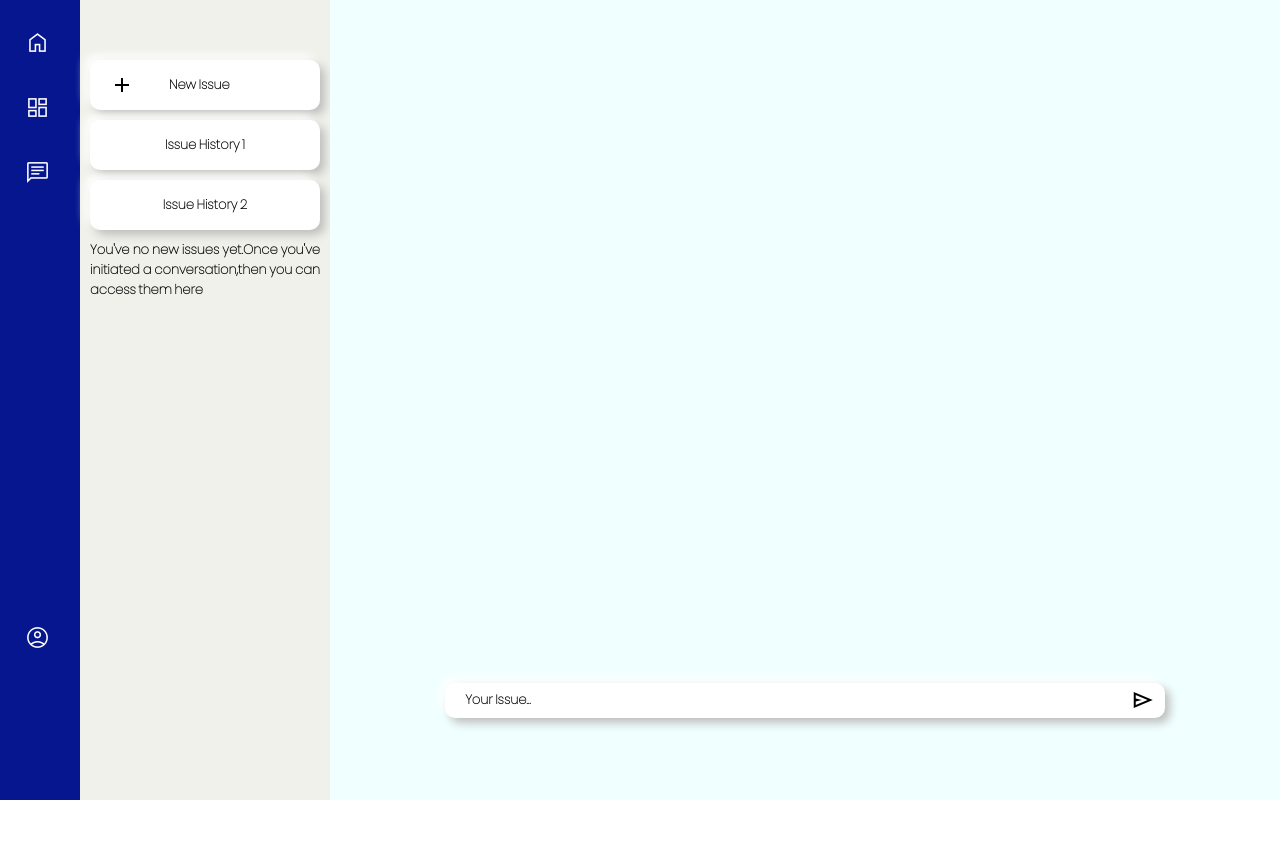
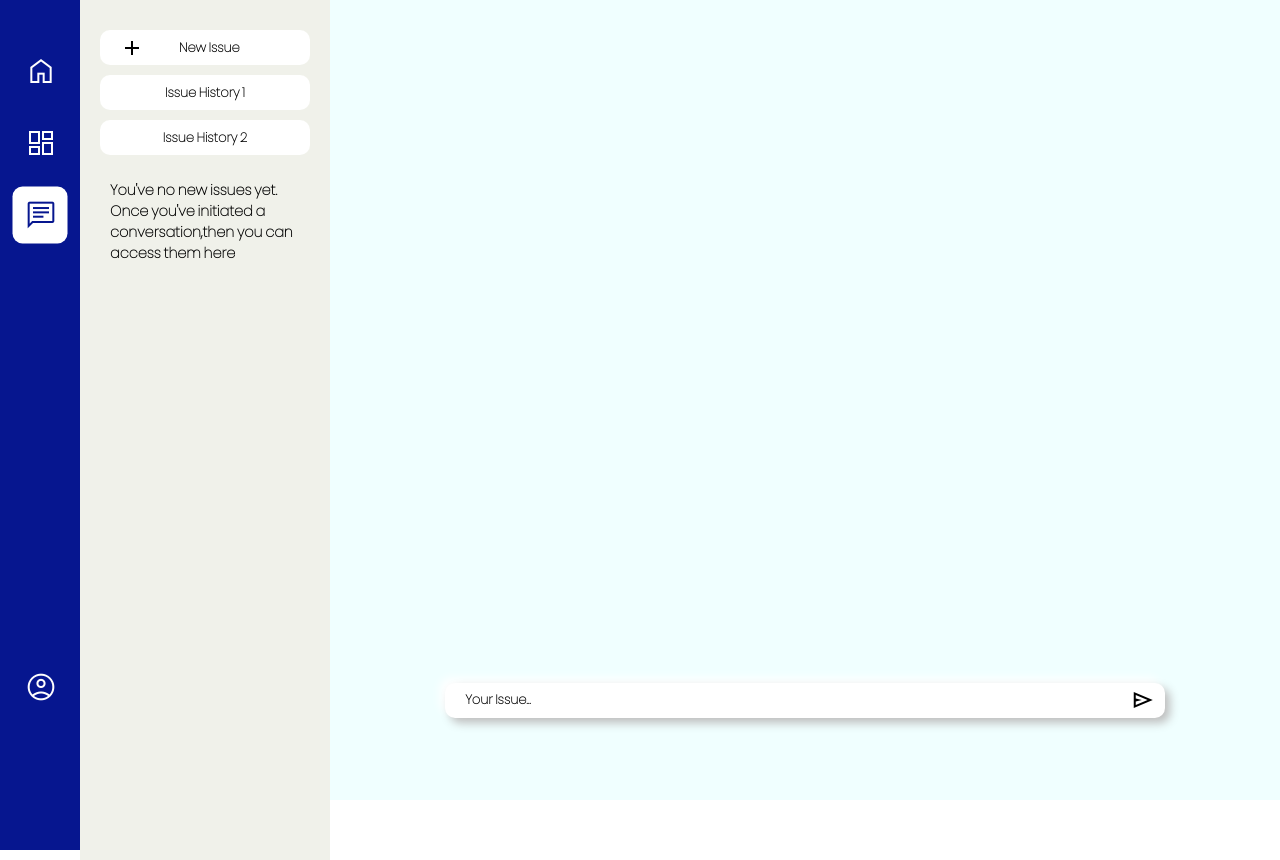
Before and after one commit to AshwinKumar-V/MISA, an Angular app in the folder FrontEnd/MISA/: page /user in a window 1280 px wide. Before the commit the page ends 800 px from the top, so only its background shows below. Built offline with nearby package versions, Linux system fonts and the light colour scheme.

Commit message:
minor updates on sidebar and panel

```diff
--- a/FrontEnd/MISA/src/app/panel/panel.component.css
+++ b/FrontEnd/MISA/src/app/panel/panel.component.css
@@ -4,8 +4,7 @@
     display: flex;
     flex-direction: column;
     height: 100vh;
-    padding-left: 10px;
-    padding-right: 10px;
+    padding: 30px 20px;
     gap: 10px;
 }
 .new-issue-box{
@@ -14,12 +13,11 @@
     flex-direction: row;
     justify-content:left;
     align-items: center;
-    height: 50px; /* Set the height of the box */
+    height: 35px; /* Set the height of the box */
     border-radius: 10px;
     gap:35px;
     padding-left: 20px;
-    box-shadow:  5px 5px 10px #bebebe,
-             -5px -5px 10px #ffffff;
+
 }
 
 .issue-history-box{
@@ -27,21 +25,18 @@
     display: flex;
     justify-content: center;
     align-items: center;
-    height: 50px; /* Set the height of the box */
+    height: 35px; /* Set the height of the box */
     border-radius: 10px;
-    box-shadow:  5px 5px 10px #bebebe,
-             -5px -5px 10px #ffffff;
+
 }
 
-.issue-list::before {
-    content: '';
-    height: 50px;
-  }
+
 
 .center-text {
     text-align: center;
   }
 
-  .center-text-no-issue {
-    text-align:justify;
-  }
+.center-text-no-issue {
+    margin: 15px 10px;
+    font-size: 0.9rem;
+}
--- a/FrontEnd/MISA/src/app/panel/panel.component.html
+++ b/FrontEnd/MISA/src/app/panel/panel.component.html
@@ -11,5 +11,5 @@
     <div class="issue-history-box">
         <div class="center-text">Issue History 2</div>
     </div>
-    <div class="center-text-no-issue">You've no new issues yet.Once you've initiated a conversation,then you can access them here</div>
+    <div class="center-text-no-issue">You've no new issues yet. Once you've initiated a conversation,then you can access them here</div>
 </div>
--- a/FrontEnd/MISA/src/app/sidebar/sidebar.component.css
+++ b/FrontEnd/MISA/src/app/sidebar/sidebar.component.css
@@ -6,8 +6,7 @@
     flex-direction: column;
     height: 100vh;
     /* padding-top: 100px; */
-    padding-left: 25px;
-    padding-right: 10px;
+    padding: 25px;
 }
 
 .sidebar::before {
@@ -17,7 +16,7 @@
 
 .material-symbols-outlined {
     color: rgb(254, 254, 254);
-    font-size: 25px;
+    font-size: 32px;
     /* flex:1; */
     font-variation-settings:
     'FILL' 0,
@@ -25,6 +24,30 @@
     'GRAD' 0,
     'opsz' 48
   }
+
+.selected{
+  color: #06168f;
+  position: relative;
+  z-index: 1;
+}
+.selected::before {
+  content: "";
+  position: absolute;
+  top: 50%;
+  left: 50%;
+  transform: translate(-50%, -50%);
+  width: calc(100% + 25px);
+  height: calc(100% + 25px);
+  border-radius: 10px;
+  background-color: white;
+  z-index: -1;
+}
+  .material-symbols-outlined:hover{
+    cursor: pointer;
+  }
+
+
+
 
 .material-symbols-outlined:nth-child(3),
 .material-symbols-outlined:nth-child(4) {
--- a/FrontEnd/MISA/src/app/sidebar/sidebar.component.html
+++ b/FrontEnd/MISA/src/app/sidebar/sidebar.component.html
@@ -7,7 +7,7 @@
     <span class="material-symbols-outlined">
         dashboard
     </span>
-    <span class="material-symbols-outlined">
+    <span class="material-symbols-outlined selected">
         chat
     </span>
     <span class="material-symbols-outlined">
```
